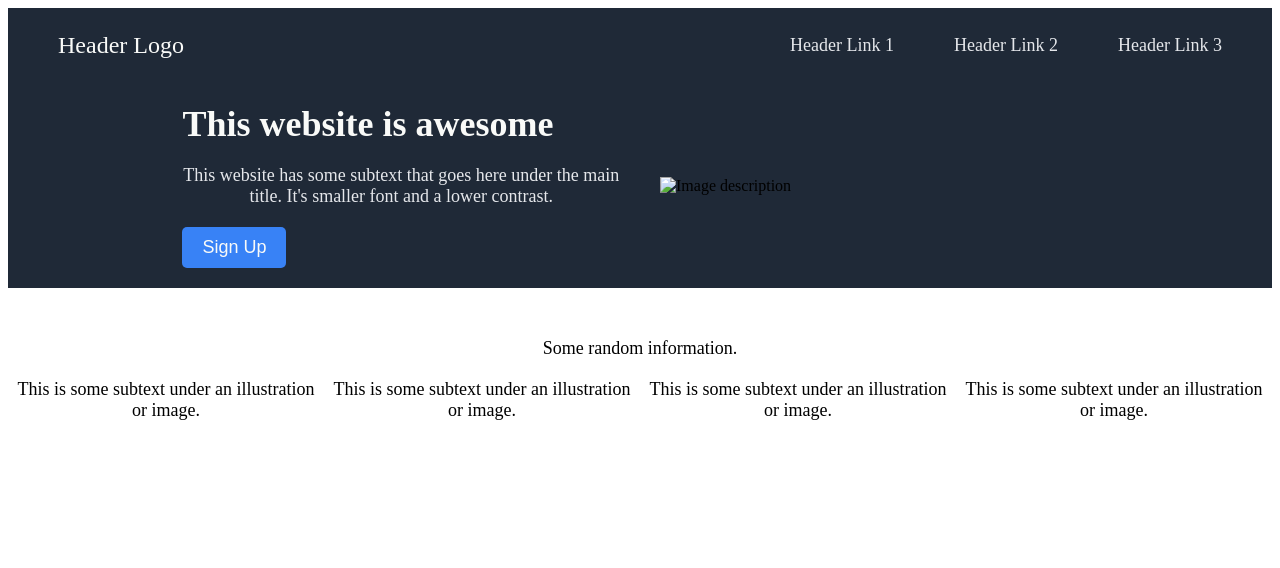
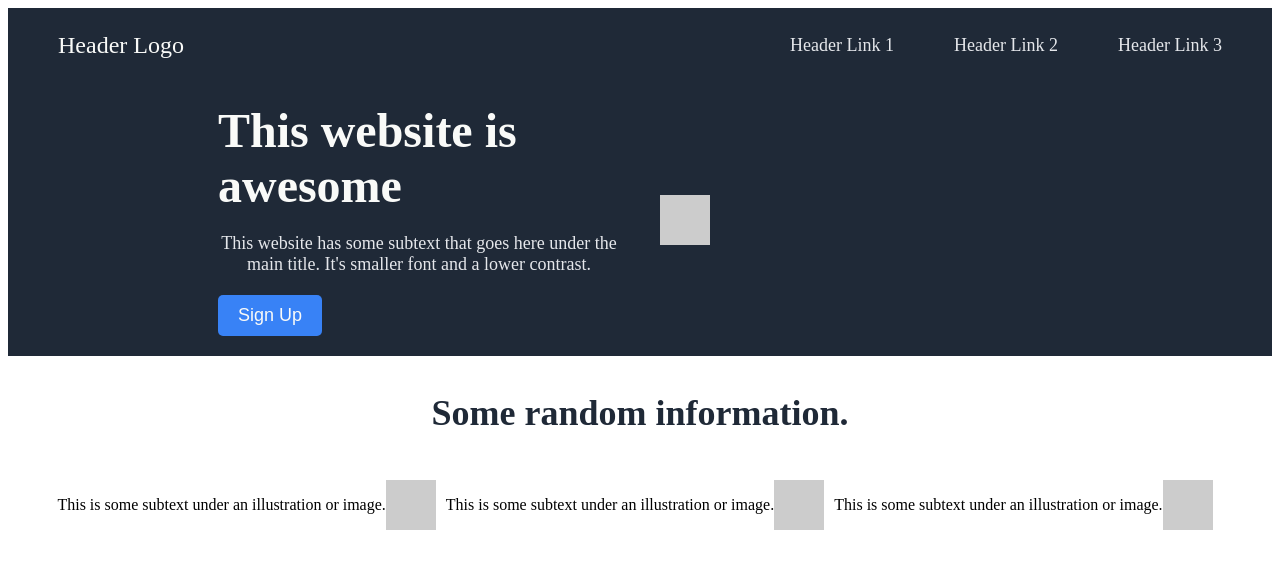
Before and after one commit to PixelQuinn/landing-page, a plain HTML site: page index.html in a window 1280 px wide. Drawn offline with Linux system fonts and the light colour scheme.

Commit message:
fix: layout completed for next section

```diff
--- a/index.html
+++ b/index.html
@@ -33,7 +33,7 @@
             <button class="sign-up-button">Sign Up</button>
           </div>
           <div class="image-container">
-            <img src="path/to/image.jpg" alt="Image description">
+            <div class="image-placeholder"></div>
         </div>
       </div>
     </div>
@@ -41,29 +41,27 @@
     <div class="information-container">
       <div class="info-row">
         <div class="info-text">
-          <p>
+          <p class="random-info">
             Some random information.
           </p>
           <div class="subtext-container">
             <p>
               This is some subtext under an illustration or image.
             </p>
+            <div class="image-placeholder"></div>
             <p>
               This is some subtext under an illustration or image.
             </p>
+            <div class="image-placeholder"></div>
             <p>
               This is some subtext under an illustration or image.
             </p>
-            <p>
-              This is some subtext under an illustration or image.
-            </p>
+            <div class="image-placeholder"></div>
           </div>
         </div>
       </div>
     </div>
 
-
-
 </body>
 
 </html>
--- a/styles.css
+++ b/styles.css
@@ -50,7 +50,7 @@
   }
 
   .intro {
-    font-size: 36px;
+    font-size: 48px;
     color: #f9faf8;
     font-weight: 800;
     margin: 0;
@@ -85,34 +85,40 @@
 
   .information-container {
     display: flex;
-    flex-direction: column;
+    justify-content: center;
     align-items: center;
+    height: 100%;
   }
 
   .info-row {
     display: flex;
+    justify-content: center;
+    align-items: center;
     flex-direction: column;
-    align-items: center;
-    justify-content: center;
   }
 
   .info-text {
     display: flex;
     flex-direction: column;
     align-items: center;
-    margin-top: 30px;
   }
 
-  .info-text p {
-    margin: 0;
-    margin-top: 20px;
-    text-align: center;
-    font-size: 18px;
+  .random-info {
+    font-weight: 800;
+    font-size: 36px;
+    color: #1f2937;
   }
 
   .subtext-container {
     display: flex;
-    flex-direction: row;
+    align-items: center;
     justify-content: space-between;
-    align-items: center;
+    margin-top: 10px;
   }
+
+  .image-placeholder {
+    width: 50px;
+    height: 50px;
+    background-color: #ccc;
+    margin-right: 10px;
+  }
```
Lines whose indentation alone changed are shown as unchanged.
